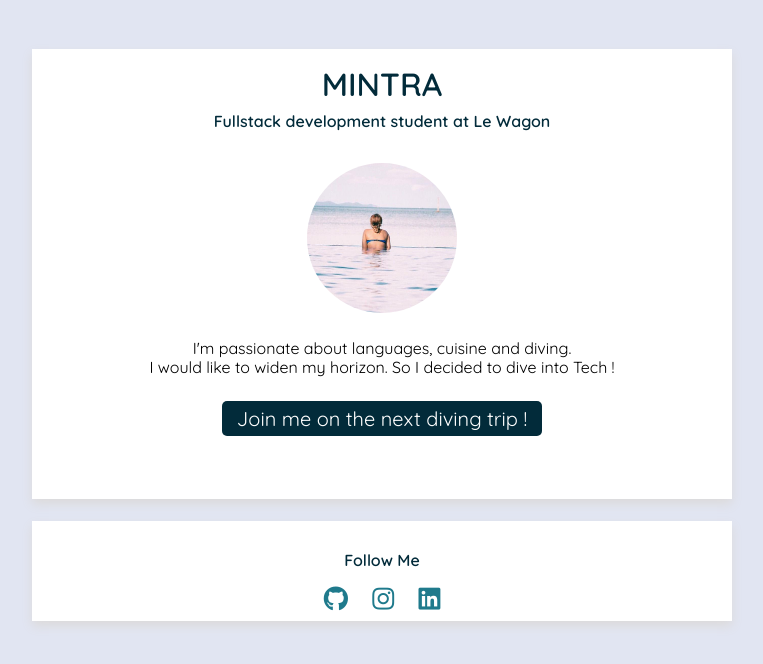
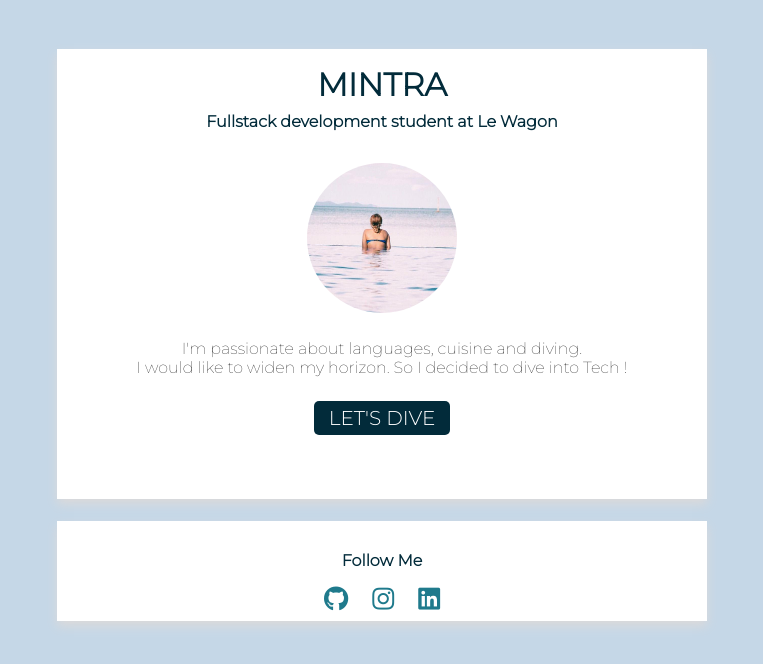
Before and after one commit to Mintradomundee/profile, a plain HTML site: page index.html in a window 1280 px wide. Shown: the whole page, without its empty margins (258-1021 px from the left). Drawn offline with Linux system fonts and the light colour scheme.

Commit message:
make my profile prettier

```diff
--- a/index.html
+++ b/index.html
@@ -6,7 +6,7 @@
   <meta name="description" content="A brief profile of Mintra">
   <meta charset="utf-8">
   <meta name="viewport" content="width=device-width, initial-scale=1">
-  <link href="https://fonts.googleapis.com/css2?family=Quicksand:wght@400;500;600&display=swap" rel="stylesheet">
+  <link href="https://fonts.googleapis.com/css2?family=Montserrat:ital,wght@0,100;0,300;1,400&display=swap" rel="stylesheet">
   <link rel="stylesheet" type="text/css" href="style.css">
   <link rel="stylesheet" href="https://use.fontawesome.com/releases/v5.6.3/css/all.css">
 
@@ -20,7 +20,7 @@
       <img src="images/new_profile.jpg" alt = "My Profile Picture">
       <p> I'm passionate about languages,
       cuisine and diving.<br> I would like to widen my horizon. So I decided to dive into Tech ! </p>
-      <a href="https://www.bangkokfreedivers.com/trips" target="_blank" class = "btn-blue"> Join me on the next diving trip ! </a>
+      <a href="https://www.bangkokfreedivers.com/trips" target="_blank" class = "btn-blue">LET'S DIVE</a>
     </div>
 
     <div class = "card-2">
--- a/style.css
+++ b/style.css
@@ -1,7 +1,7 @@
 
 body {
-  background-color: #e1e5f2;
-  font-family: 'Quicksand', sans-serif;
+  background-color: #C5D7E7;
+  font-family: 'Montserrat', sans-serif;
   text-align: center;
   line-height: 70%;
 }
@@ -10,7 +10,6 @@ h1 {
   position: relative;
   bottom: -30px;
   color: #022b3a;
-
 }
 
 h4 {
@@ -19,6 +18,7 @@ h4 {
   color: #022b3a;
   padding-bottom: 10px;
   line-height: 120%;
+  font-weight: bolder;
 }
 
 a{
@@ -37,6 +37,7 @@ p {
  position: relative;
  bottom: -40px;
  line-height: 120%;
+ font-weight: lighter;
 }
 
 
@@ -48,14 +49,14 @@ p {
 
 .card-1 {
   height: 450px;
-  width: 700px;
+  width: 650px;
   background-color: white;
   margin: auto;
-  box-shadow: 0 5px 10px rgb(220, 218, 218);
+  box-shadow: 0 5px 10px rgba(220, 218, 218, 1);
 }
 
 .card-2 {
-  width: 700px;
+  width: 650px;
   height: 100px;
   background-color: white;
   margin: auto;
```
